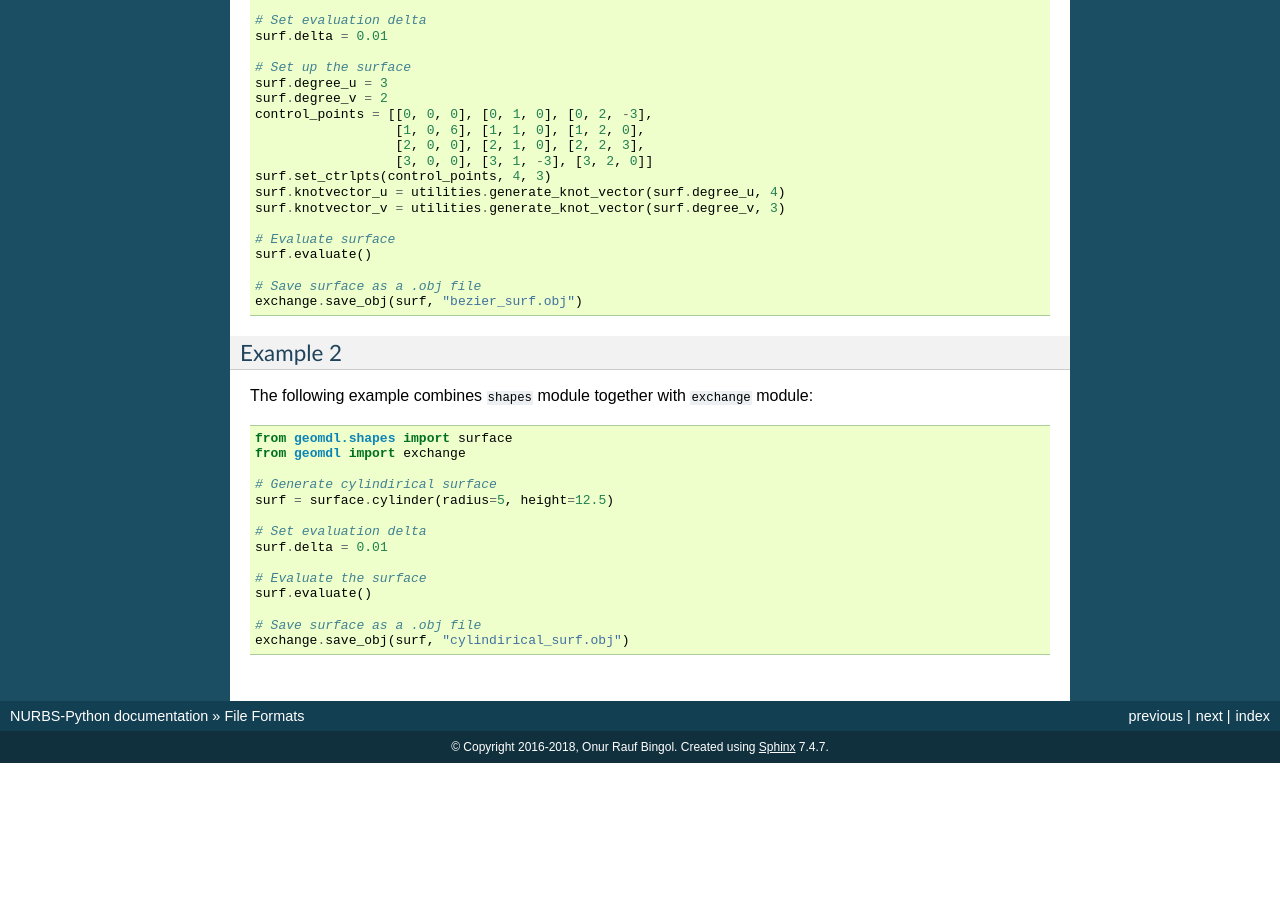
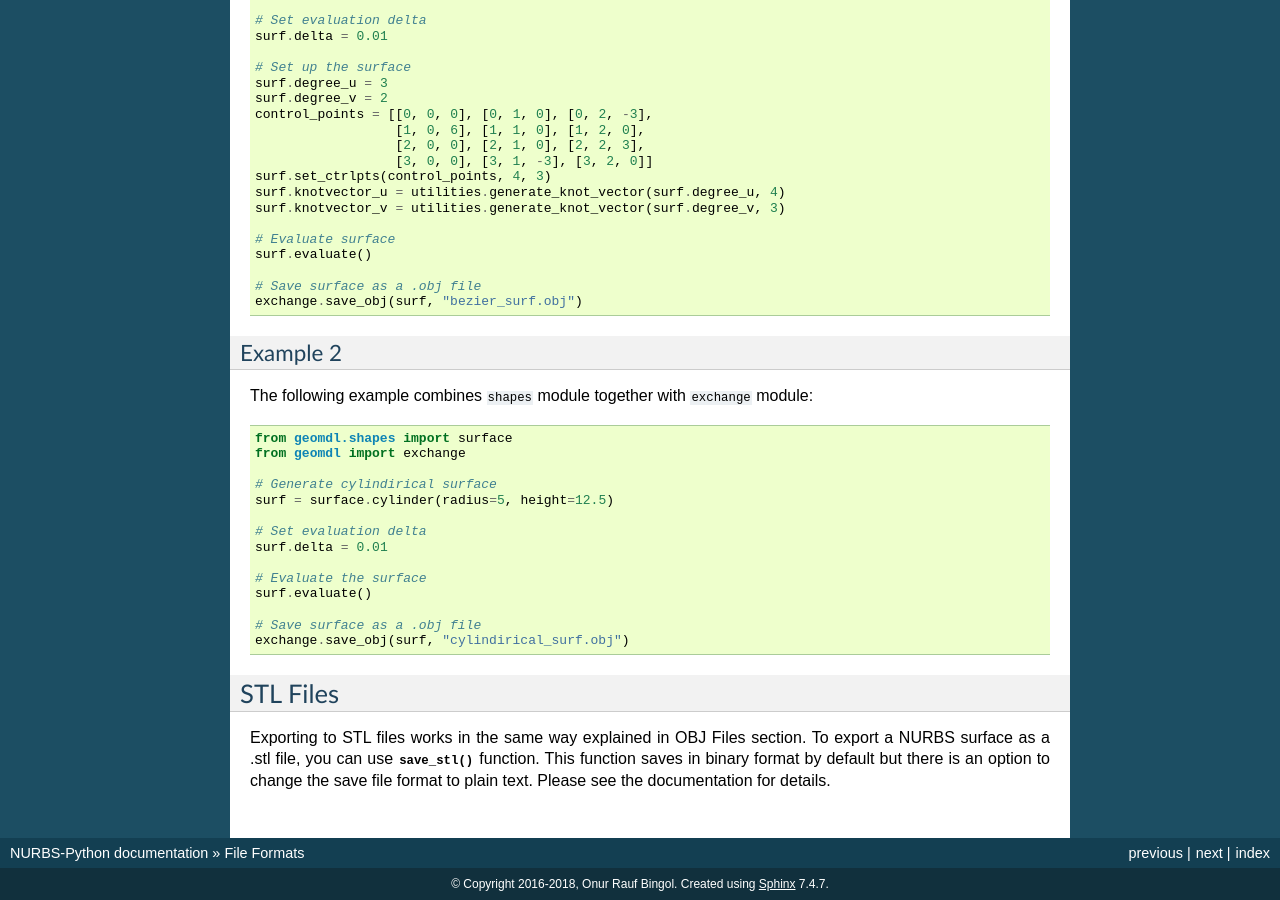
Before and after one commit to orbingol/NURBS-Python, a Sphinx documentation site: the page built from docs/file_formats.rst, in a window 1280 px wide and 900 px high, scrolled down 3603 px. Built offline with Sphinx 7.4.7, drawn with Linux system fonts in a browser that asks for light colours; formulas are drawn with MathJax 3; before the commit the page ends 4366 px from its top, so only the background shows below that.

Commit message:
Added docs for exporting surfaces as .stl file

```diff
--- a/docs/file_formats.rst
+++ b/docs/file_formats.rst
@@ -251,3 +251,10 @@ The following example combines :code:`shapes` module together with :code:`exchan
 
     # Save surface as a .obj file
     exchange.save_obj(surf, "cylindirical_surf.obj")
+
+STL Files
+=========
+
+Exporting to STL files works in the same way explained in OBJ Files section. To export a NURBS surface as a .stl file,
+you can use :py:func:`.save_stl()` function. This function saves in binary format by default but there is an option to
+change the save file format to plain text. Please see the documentation for details.
```
